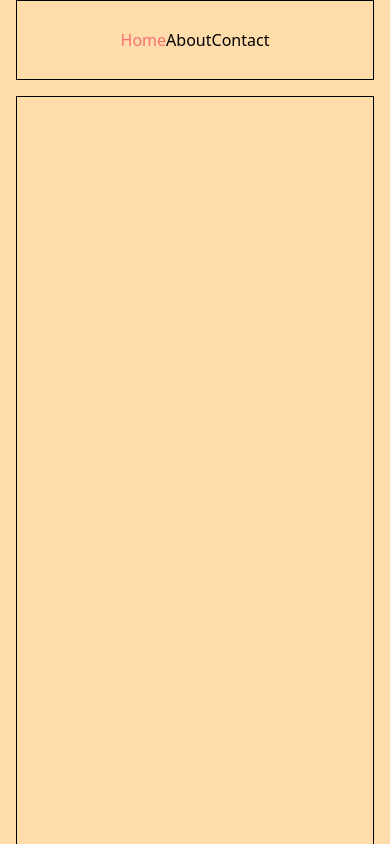
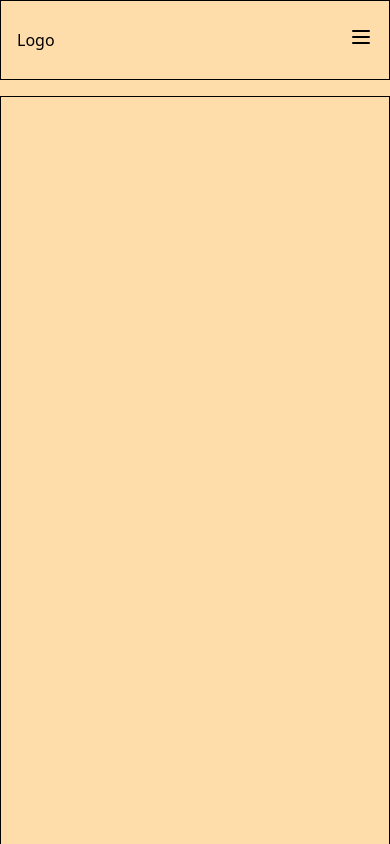
Before and after one commit to mrlzzz/portfolio-car-rental, a React (Vite) app: page / in a window 390 px wide. Shown: the top 844 px of the page. Built offline with nearby package versions, Linux system fonts and the light colour scheme.

Commit message:
add: mobile navbar

```diff
--- a/package.json
+++ b/package.json
@@ -15,12 +15,13 @@
         "preview": "vite preview"
     },
     "dependencies": {
+        "@formkit/auto-animate": "^0.8.1",
         "localforage": "^1.10.0",
         "match-sorter": "^6.3.1",
         "react": "^18.2.0",
         "react-dom": "^18.2.0",
         "react-router-dom": "^6.21.0",
-        "sort-by": "^1.2.0"
+        "sort-by": "^0.0.2"
     },
     "devDependencies": {
         "@types/react": "^18.2.43",
--- a/src/components/Footer.tsx
+++ b/src/components/Footer.tsx
@@ -1,6 +1,6 @@
 const Footer = () => {
   return (
-    <footer className="mx-4 flex h-32 items-center justify-center border border-black">
+    <footer className="flex h-32 items-center justify-center border-t border-black">
       Footer
     </footer>
   );
--- a/src/components/Header.tsx
+++ b/src/components/Header.tsx
@@ -1,3 +1,5 @@
+import { useAutoAnimate } from "@formkit/auto-animate/react";
+import { useState } from "react";
 import { NavLink } from "react-router-dom";
 
 type NavLinkRenderProps = {
@@ -11,19 +13,89 @@ const activeLinkCallback = ({ isActive }: NavLinkRenderProps) => {
 };
 
 const Header = () => {
+  const [toggleMobileMenu, setToggleMobileMenu] = useState(false);
+  const [parentAnimate] = useAutoAnimate();
+
+  const handleMobileMenuClick = () => {
+    setToggleMobileMenu(!toggleMobileMenu);
+  };
+
+  const mobileMenuIconPath: string = toggleMobileMenu
+    ? "M18 6 6 18 M6 6 18 18"
+    : "M4 6h16M4 12h16M4 18h16";
+
   return (
     <>
-      <nav className="mx-4 flex h-20 items-center justify-center border border-black">
+      {/* Header hack - set max-width first then mx-auto, set height using padding */}
+      <header
+        ref={parentAnimate}
+        className="mx-auto max-w-7xl border border-black px-4 py-6 "
+      >
+        {/* Desktop navbar */}
+        <div className="flex items-center justify-between">
+          <nav>
+            <NavLink to="/">Logo</NavLink>
+          </nav>
+          <nav className="hidden lg:flex [&>span:not(:first-child)]:ml-2">
+            <span>
               <NavLink to="/" className={activeLinkCallback}>
                 Home
               </NavLink>
+            </span>
+            <span>
               <NavLink to="/about" className={activeLinkCallback}>
                 About
               </NavLink>
+            </span>
+            <span>
               <NavLink to="/contact" className={activeLinkCallback}>
                 Contact
               </NavLink>
+            </span>
           </nav>
+          <nav className="hidden lg:flex [&>span:not(:first-child)]:ml-2">
+            <span>
+              <NavLink to="/login">Log In</NavLink>
+            </span>
+            <span>
+              <NavLink to="/register">Register</NavLink>
+            </span>
+          </nav>
+          {/* Mobile navbar menu button */}
+          <div className="lg:hidden">
+            <button onClick={handleMobileMenuClick}>
+              {" "}
+              <svg
+                xmlns="http://www.w3.org/2000/svg"
+                width="24"
+                height="24"
+                viewBox="0 0 24 24"
+                fill="none"
+                stroke="currentColor"
+                strokeWidth="2"
+                strokeLinecap="round"
+                strokeLinejoin="round"
+              >
+                <path d={mobileMenuIconPath} />
+              </svg>
+            </button>
+          </div>
+        </div>
+        {/* Mobile navbar */}
+        {toggleMobileMenu ? (
+          <div
+            className={`flex flex-col text-right font-bold  duration-500 lg:hidden`}
+          >
+            <div className="py-10">
+              <ul>
+                <li>Menu</li>
+                <li>Menu</li>
+                <li>Menu</li>
+              </ul>
+            </div>
+          </div>
+        ) : null}
+      </header>
     </>
   );
 };
--- a/src/pages/About.tsx
+++ b/src/pages/About.tsx
@@ -1,8 +1,8 @@
 const About = () => {
   return (
     <main>
-      <section className="m-4 h-screen border border-black"></section>
-      <section className="m-4 h-screen border border-black"></section>
+      <section className="mx-auto my-4 h-screen max-w-7xl border border-black"></section>
+      <section className="mx-auto my-4 h-screen max-w-7xl border border-black"></section>
     </main>
   );
 };
--- a/src/pages/Contact.tsx
+++ b/src/pages/Contact.tsx
@@ -1,8 +1,8 @@
 const Contact = () => {
   return (
     <main>
-      <section className="m-4 h-screen border border-black"></section>
-      <section className="m-4 h-screen border border-black"></section>
+      <section className="mx-auto my-4 h-screen max-w-7xl border border-black"></section>
+      <section className="mx-auto my-4 h-screen max-w-7xl border border-black"></section>
     </main>
   );
 };
--- a/src/pages/Home.tsx
+++ b/src/pages/Home.tsx
@@ -1,8 +1,8 @@
 const Home = () => {
   return (
     <main>
-      <section className="m-4 h-screen border border-black"></section>
-      <section className="m-4 h-screen border border-black"></section>
+      <section className="mx-auto my-4 h-screen max-w-7xl border border-black"></section>
+      <section className="mx-auto my-4 h-screen max-w-7xl border border-black"></section>
     </main>
   );
 };
```
Also changed, not shown: 1 other file (tests, documents, lock files or other folders). Lines whose indentation alone changed are shown as unchanged.
